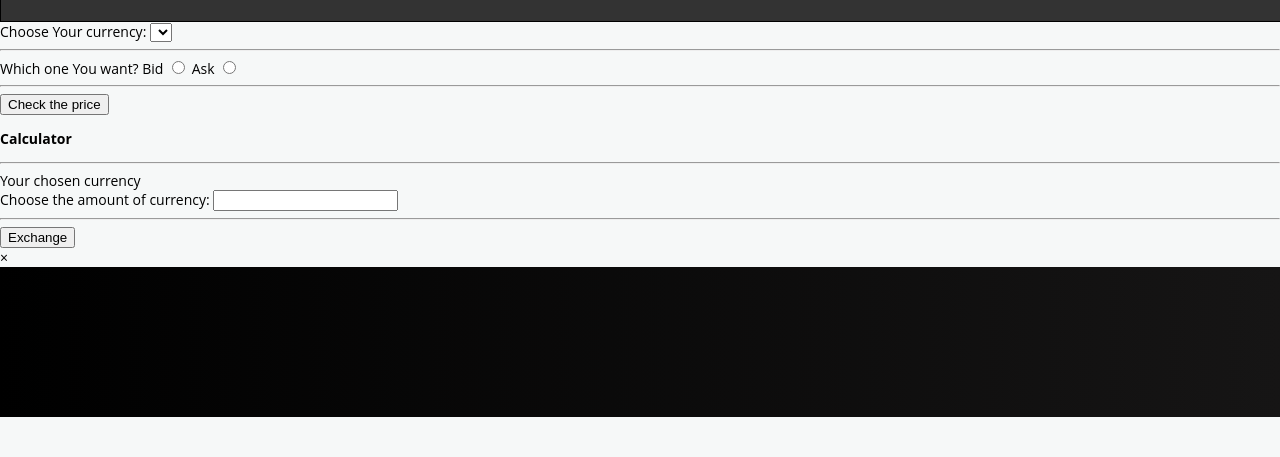
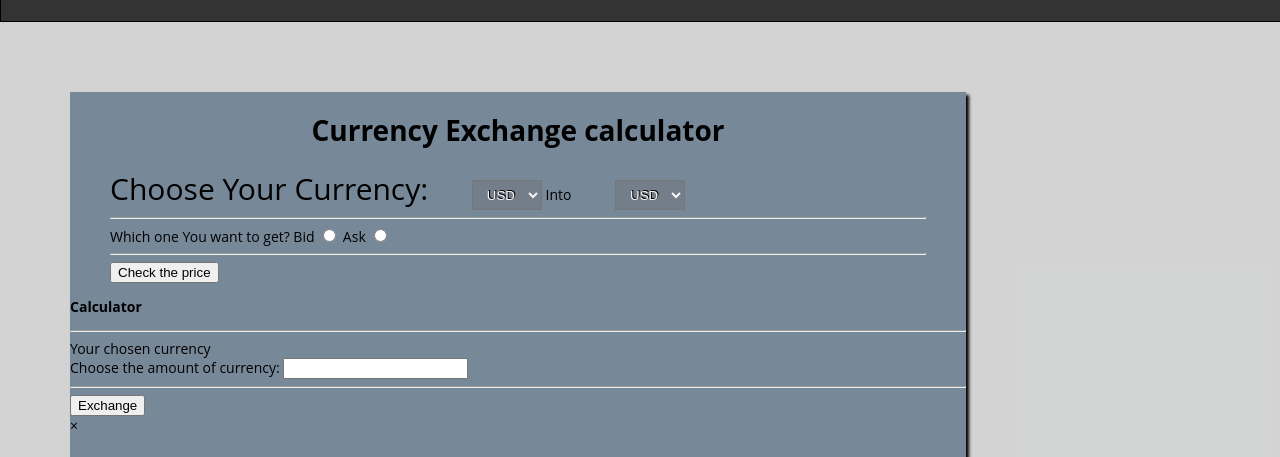
Before and after one commit to VitaliySlobodianyk/CurrencyExchange, a plain HTML site: page Site/calculator_en.html in a window 1280 px wide. Shown: the part 495-952 px from the top of the page. Before the commit the page ends 912 px from the top, so only its background shows below. Drawn offline with Linux system fonts and the light colour scheme.

Commit message:
calculator  form

```diff
--- a/Site/Style/calculator_page.css
+++ b/Site/Style/calculator_page.css
@@ -0,0 +1,41 @@
+.c_body{
+    position: absolute;
+    box-sizing: content-box;
+    width: 70%;
+    height: 60%;
+    background-color: lightslategray;
+    margin-left: 70px;
+    margin-top: 70px;
+    box-shadow: 3px 3px 3px black;
+}
+.body{
+    height: 1000px;
+    background-color: rgba(54, 53, 53, 0.185);
+    margin-top:0;
+    box-sizing: content-box;
+}
+.col-5 h1{
+    text-align: center;
+}
+.col-5 {
+    margin-left: 40px;
+    padding-right: 40px;
+}
+#currencySelect{
+    width: 70px;
+    height:30px;
+    margin-left: 40px;
+    background-color: rgba(107, 99, 99, 0.267);
+    color:whitesmoke;
+    text-shadow: 1px -1px black;
+}
+.btn option{
+    color: black;
+    text-shadow: 1px -1px black;
+    text-align:center;
+    padding-left: 15px
+}
+.col-5 label[for="chooseCurrency"]{
+      font-size: 30px;
+      text-transform: capitalize;
+}
--- a/Site/calculator_en.html
+++ b/Site/calculator_en.html
@@ -6,6 +6,7 @@
     <meta http-equiv="X-UA-Compatible" content="ie=edge">
     <title>C_Ex Calculator</title>
     <link rel="stylesheet" href="Style/main_style.css">
+    <link rel="stylesheet" href="Style\calculator_page.css">
 </head>
 <body>
     <div class="head">
@@ -43,16 +44,49 @@
       </div>
 
       <main>
-        <div class="container">
+        <div class="body">
+        <div class="c_body">
           <div class="row vdivide">
             <div class="col-5">
+                 <h1>Currency Exchange calculator</h1>
               <form id="calculatorForm" action="#" method="post">
                 <label for="chooseCurrency">Choose Your currency:</label>
                 <select class="btn" id="currencySelect" name="currency">
                   <!-- Currencies options -->
+                  <option value="USD">USD</option>
+                  <option value="EUR">EUR</option>
+                  <option value="UAN">UAN</option>
+                  <option value="RUB">RUB</option>
+                  <option value="PLN">PLN</option>
+                  <option value=""></option>
+                  <option value=""></option>
+                  <option value=""></option>
+                  <option value=""></option>
+                  <option value=""></option>
+                  <option value=""></option>
+                  <option value=""></option>
+                  <option value=""></option>
                 </select>
+                <span>Into</span>
+                  <select class="btn" id="currencySelect" name="currency">
+                      <!-- Currencies options -->
+                      <option value="USD">USD</option>
+                      <option value="EUR">EUR</option>
+                      <option value="UAN">UAN</option>
+                      <option value="RUB">RUB</option>
+                      <option value="PLN">PLN</option>
+                      <option value=""></option>
+                      <option value=""></option>
+                      <option value=""></option>
+                      <option value=""></option>
+                      <option value=""></option>
+                      <option value=""></option>
+                      <option value=""></option>
+                      <option value=""></option>
+                  </select>
+
                 <hr/>
-                <span>Which one You want?</span>
+                <span>Which one You want to  get?</span>
                   <label for="bid">Bid</label>
                   <input type="radio" name="bidAsk" value="bid">
                   <label for="ask">Ask</label>
@@ -118,6 +152,7 @@
             <strong></strong>
           </div>
         </div>
+      </div>
       </main>
       <div class="footer">
         <footer></footer>
```
Also changed, not shown: Site/calculator_ru.html (+1 -1 lines), Site/calculator_ua.html (+1 -1 lines).
